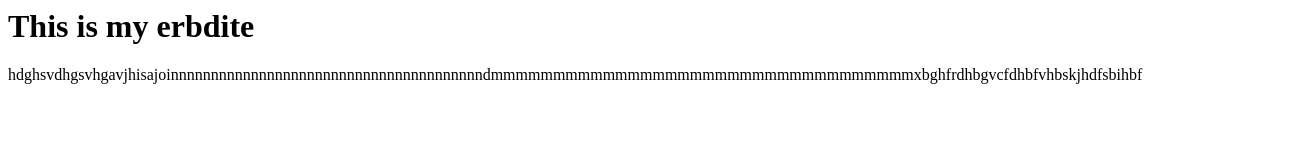
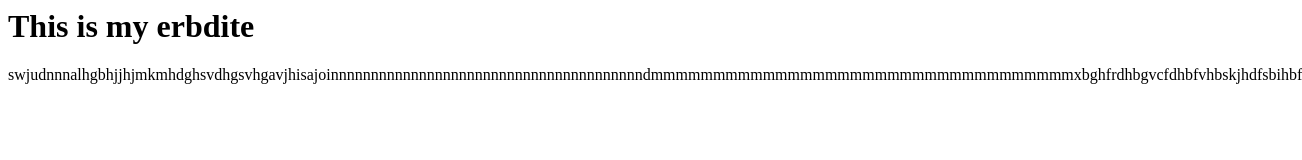
Before and after one commit to Parbatnil/my-webpage, a plain HTML site: page index.html in a window 1280 px wide. Shown: the whole page, 1302 px wide, since content can reach past the window. Drawn offline with Linux system fonts and the light colour scheme.

Commit message:
changed some codes

```diff
--- a/index.html
+++ b/index.html
@@ -1,4 +1,4 @@
 <html>
 <h1>This is my erbdite</h1>
-<p>hdghsvdhgsvhgavjhisajoinnnnnnnnnnnnnnnnnnnnnnnnnnnnnnnnnnnnnnndmmmmmmmmmmmmmmmmmmmmmmmmmmmmmmmmmmxbghfrdhbgvcfdhbfvhbskjhdfsbihbf</p>
+<p>swjudnnnalhgbhjjhjmkmhdghsvdhgsvhgavjhisajoinnnnnnnnnnnnnnnnnnnnnnnnnnnnnnnnnnnnnnndmmmmmmmmmmmmmmmmmmmmmmmmmmmmmmmmmmxbghfrdhbgvcfdhbfvhbskjhdfsbihbf</p>
 </html>
```
